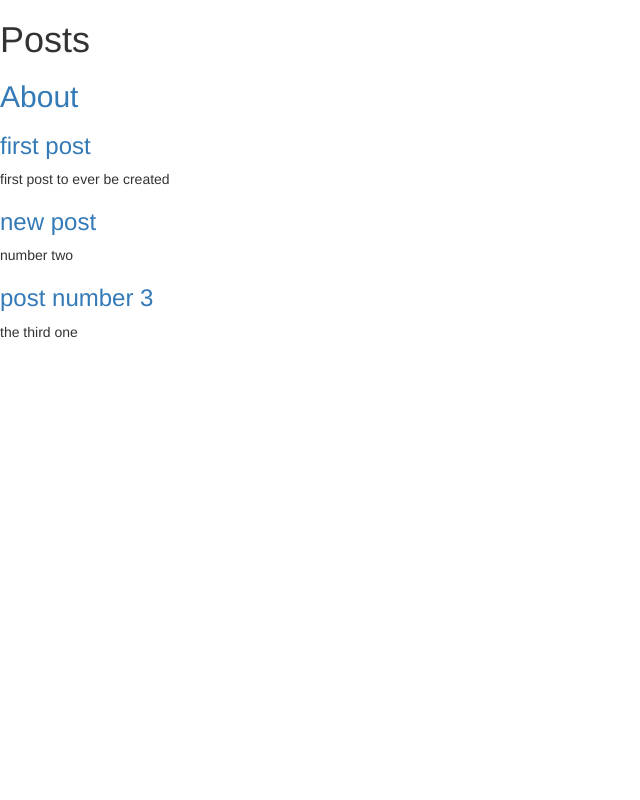
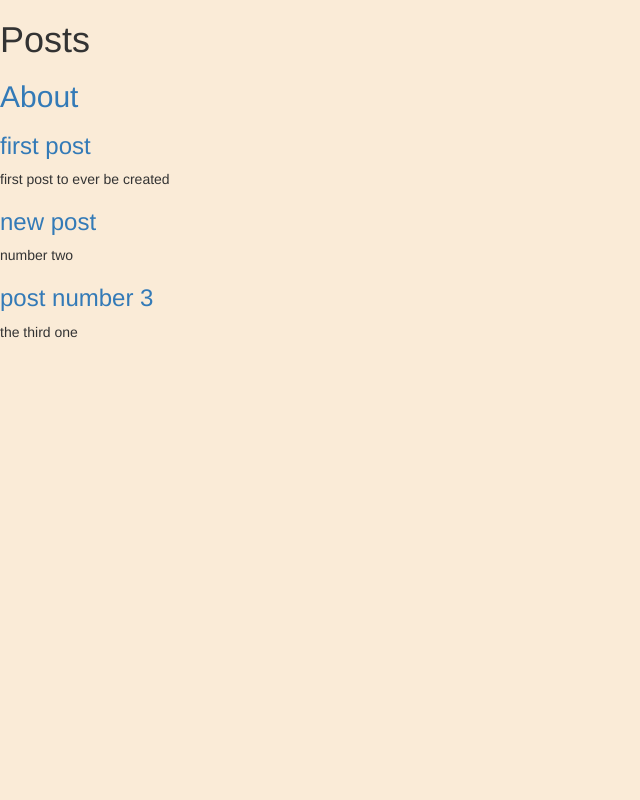
Before and after one commit to nadahkhaledd/practicing_django, a Django app: page / in a window 1280 px wide. Shown: the whole page, without its empty margins (0-640 px from the left). Run offline with Django 4.2, Linux system fonts and the light colour scheme; data comes from the database, SQL or seed files in the repository; some libraries are stand-ins or nearby versions.

Commit message:
added css

```diff
--- /dev/null
+++ b/blog/static/css/style.css
@@ -0,0 +1,3 @@
+body {
+background: antiquewhite !important;
+}
--- a/blog/templates/page.html
+++ b/blog/templates/page.html
@@ -1,3 +1,6 @@
+{% load static %}
+<link rel="stylesheet" type="text/css" href="{% static 'css/style.css' %}">
+
 {% load bootstrap3 %}
 {% bootstrap_css %}
 {% bootstrap_javascript %}
```
